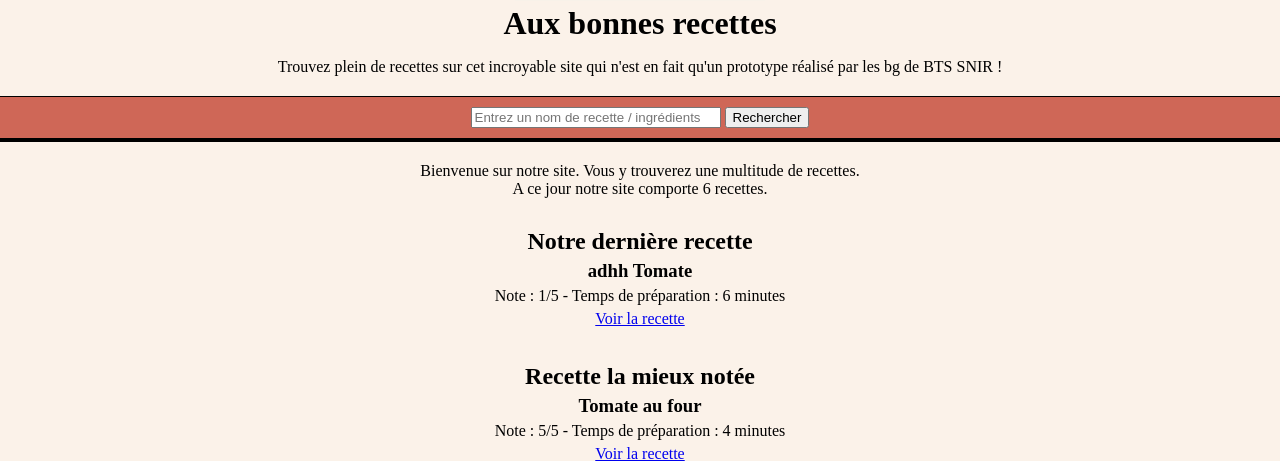
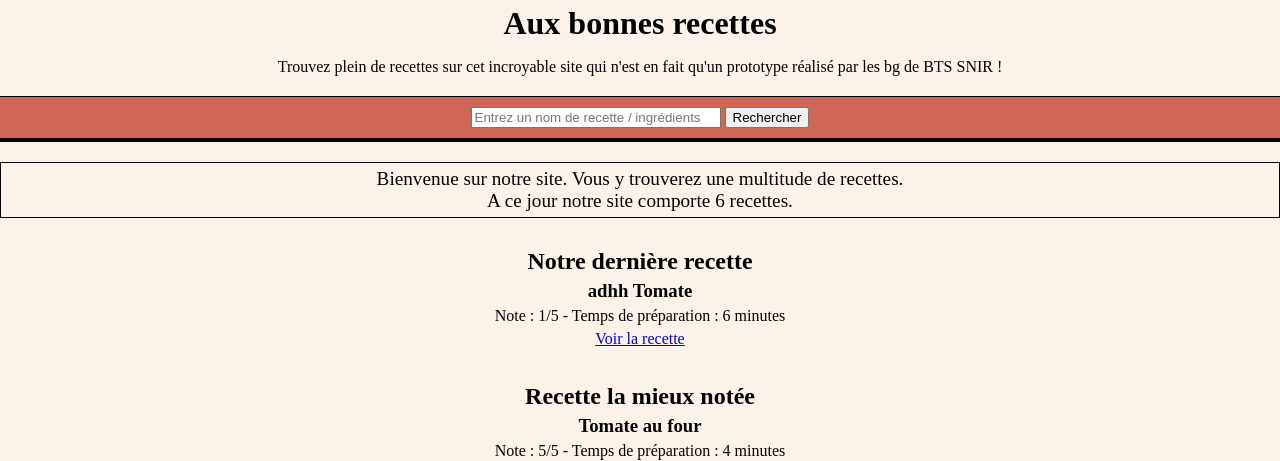
Before and after one commit to Brieuuc/Projet_SiteRecettes, a PHP site: page /html/index.php in a window 1280 px wide. Shown: the part 249-710 px from the top of the page. Run offline with PHP 8.4, Linux system fonts and the light colour scheme.

Commit message:
Added CSS pour message d'accueil

```diff
--- a/css/style.css
+++ b/css/style.css
@@ -141,8 +141,6 @@ footer{
 	width: 130px;
 }
 
-
-
 .form_title{
 	width: 100%;
 	font-weight: bold;
@@ -243,3 +241,9 @@ footer{
 	text-decoration: none;
 	border: 1px solid black;
 }
+
+.message_accueil{
+	font-size: larger;
+	padding: 5px;
+	border: 1px solid black;
+}
--- a/html/index.php
+++ b/html/index.php
@@ -11,12 +11,12 @@
 	<?php include 'header.php' ?>
 <!-- Accueil si aucune recette -->
 	<?php if (empty(getAllRecipes())){
-		echo "<p>Bienvenue sur notre site. Vous y trouverez une multitude de recettes.<br>Malheuresement il n'y a pour le moment aucune recette référencée...<br><br><br><br><br><br><br><br><br><br><br><br><br><br><br><br><br><br>";
+		echo "<p class='message_accueil'>Bienvenue sur notre site. Vous y trouverez une multitude de recettes.<br>Malheuresement il n'y a pour le moment aucune recette référencée...<br><br><br><br><br><br><br><br><br><br><br><br><br><br><br><br><br><br>";
 	}
 	else{
 		$AllRecipes = getAllRecipes();
 		if (count($AllRecipes) == 1){
-			echo "<p>Bienvenue sur notre site. Vous y trouverez une multitude de recettes.<br>A ce jour notre site ne comporte qu'une seule recette...<br>";
+			echo "<p class='message_accueil'>Bienvenue sur notre site. Vous y trouverez une multitude de recettes.<br>A ce jour notre site ne comporte qu'une seule recette...<br>";
 			foreach ($AllRecipes as $Recipe){
 			}
 			$RecipeComments = getRecipeComments($Recipe['id']);
@@ -58,7 +58,7 @@
 			else{
 				$NoteFinale = $Note.'/5';
 			}
-			echo "<p>Bienvenue sur notre site. Vous y trouverez une multitude de recettes.<br>A ce jour notre site comporte ".count($AllRecipes)." recettes.<br>";
+			echo "<p class='message_accueil'>Bienvenue sur notre site. Vous y trouverez une multitude de recettes.<br>A ce jour notre site comporte ".count($AllRecipes)." recettes.<br>";
 			echo "
 			<div class='index_recette'>
 				<h2>Notre dernière recette</h2>
```
